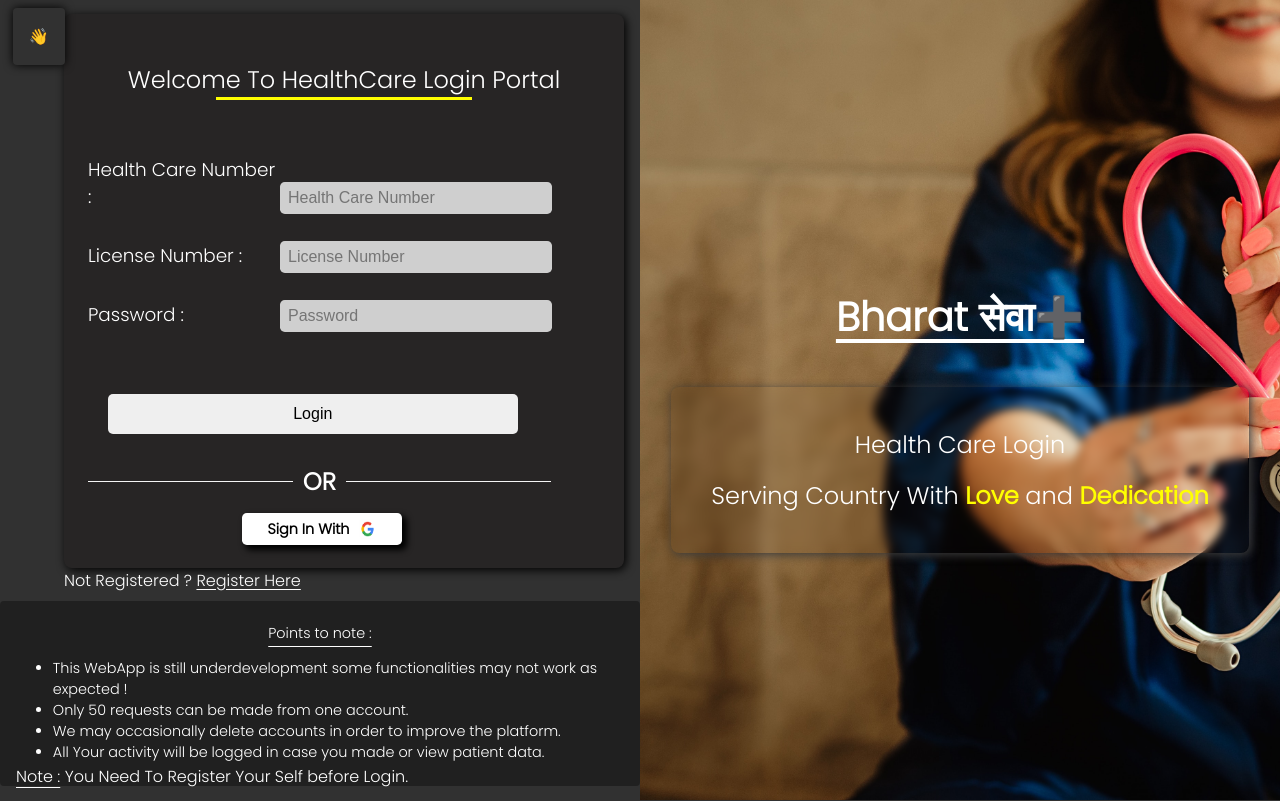
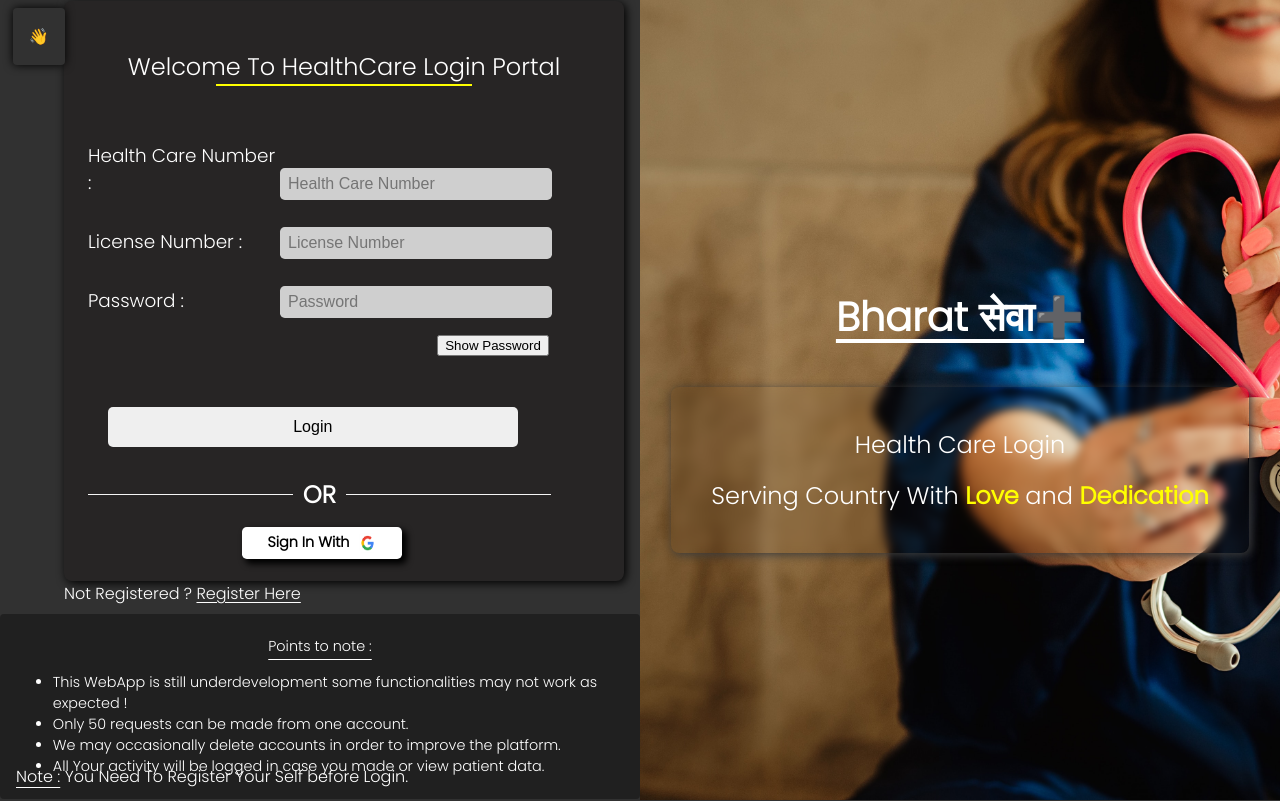
Before and after one commit to BharatSeva/BharatSeva-Plus-HealthCare-Interface, a React (Create React App) app: page /healthcare/login in a window 1280 px wide. Built offline with nearby package versions, Linux system fonts and the light colour scheme; the HTML template or start-up script is replaced by a standard one.

Commit message:
Add Password Visibility Toggle to Login and Registration Pages (#14)
Co-authored-by: Vaibhav Yadav <94986377+vaibhavyadav-dev@users.noreply.github.com>

```diff
--- a/src/HIP Interface/SignAndLogin/Register/Register.js
+++ b/src/HIP Interface/SignAndLogin/Register/Register.js
@@ -1,63 +1,72 @@
-import { useState } from "react"
-import "./Register.css"
-import React from "react"
-import { Link, NavLink } from "react-router-dom"
+import { useState } from "react";
+import "./Register.css";
+import React from "react";
+import { Link, NavLink } from "react-router-dom";
 // import InsecureContent from "../InsecureContent/InsecureContent"
 
-
-
 export default function Register() {
-    let PasswordStatus = document.querySelector("#RegisterPasswordStatus")
-    const [Status, SetStatus] = useState("Validating...")
+  let PasswordStatus = document.querySelector("#RegisterPasswordStatus");
+  const [showPassword, setShowPassword] = useState(false);
+  const [Status, SetStatus] = useState("Validating...");
   const [Fetched, SetIsFetched] = useState({
     IsFetched: false,
     IsGood: false,
-        IsRedirect: false
-    })
-    const [FormData, SetFormData] = useState()
+    IsRedirect: false,
+  });
+  const [FormData, SetFormData] = useState();
   function OnclickChange(e) {
-        const { name, value } = e.target
-        SetFormData(prev => ({
+    const { name, value } = e.target;
+    SetFormData((prev) => ({
       ...prev,
-            [name]: value
-        }))
+      [name]: value,
+    }));
   }
-
 
   async function RegisterAPIGOESHere(e) {
     e.preventDefault();
-        if (document.querySelector("#Registration_Password").value !== document.querySelector("#Registration_CheckPassword").value) {
-            PasswordStatus.textContent = "Password Do Not Match :("
-            PasswordStatus.classList.remove("DiplayNone")
+    if (
+      document.querySelector("#Registration_Password").value !==
+      document.querySelector("#Registration_CheckPassword").value
+    ) {
+      PasswordStatus.textContent = "Password Do Not Match :(";
+      PasswordStatus.classList.remove("DiplayNone");
       PasswordStatus.style.color = "red";
       return;
     }
-        PasswordStatus.classList.add("DiplayNone")
+    PasswordStatus.classList.add("DiplayNone");
 
-        SetIsFetched((p) => ({ ...p, IsFetched: true }))
-        SetStatus("Loading...")
+    SetIsFetched((p) => ({ ...p, IsFetched: true }));
+    SetStatus("Loading...");
     try {
-            const response = await fetch(`${process.env.REACT_APP_API_URL}/api/v1/healthcareauth/register`, {
+      const response = await fetch(
+        `${process.env.REACT_APP_API_URL}/api/v1/healthcareauth/register`,
+        {
           method: "POST",
           headers: {
-                    'Content-Type': 'Application/json'
+            "Content-Type": "Application/json",
           },
-                body: JSON.stringify(FormData)
-            })
-            const data = await response.json()
+          body: JSON.stringify(FormData),
+        }
+      );
+      const data = await response.json();
       if (response.ok) {
-                SetStatus("Registration Successfull! Please Login :)")
-                SetIsFetched((p) => ({ ...p, IsRedirect: true }))
+        SetStatus("Registration Successfull! Please Login :)");
+        SetIsFetched((p) => ({ ...p, IsRedirect: true }));
         // Use === instead of ==
       } else if (response.status === 400) {
-                SetStatus("Seems Like Anyone else already Registered With Given Email Or HealthCareID :(")
+        SetStatus(
+          "Seems Like Anyone else already Registered With Given Email Or HealthCareID :("
+        );
       } else {
-                SetStatus(data.message)
+        SetStatus(data.message);
       }
-            SetIsFetched((p) => ({ ...p, IsGood: true }))
+      SetIsFetched((p) => ({ ...p, IsGood: true }));
     } catch (err) {
-            alert("Could Not Connect to Server...🙄")
+      alert("Could Not Connect to Server...🙄");
     }
+  }
+  function togglePasswordVisibility() {
+    setShowPassword((prev) => !prev);
   }
 
   return (
@@ -66,7 +75,8 @@ export default function Register() {
         <div
           className={`HIP_RegisterContainer DisplayFlexjustifyAlignitem ${
             Fetched.IsFetched ? "DisplayOpacity" : ""
-						}`}>
+          }`}
+        >
           <div className="RegisterLable">
             <p>HealthCare Registration 🩺</p>
             <p>
@@ -118,9 +128,13 @@ export default function Register() {
                     flexDirection: "column",
                     justifyContent: "flex-start",
                     alignItems: "flex-start",
-										}}>
+                  }}
+                >
                   <p>Health Care ID : </p>
-										<p className="HelptextinRegister" style={{fontSize: "6px", marginTop: "-10px"}}>
+                  <p
+                    className="HelptextinRegister"
+                    style={{ fontSize: "6px", marginTop: "-10px" }}
+                  >
                     (HealthCare ID Should Be Unique)
                   </p>
                 </span>
@@ -261,7 +275,8 @@ export default function Register() {
                   flexDirection: "row",
                   alignItems: "center",
                   marginLeft: "-16px",
-									}}>
+                }}
+              >
                 <label className="registerHealthCaretextarea">
                   About Your Hospital :
                 </label>
@@ -274,12 +289,13 @@ export default function Register() {
                   onChange={OnclickChange}
                   required
                   rows="5"
-										cols="39"></textarea>
+                  cols="39"
+                ></textarea>
               </div>
 
               <label>Password :</label>
               <input
-									type="password"
+                type={showPassword ? "text" : "password"}
                 placeholder="Enter Password"
                 id="Registration_Password"
                 required
@@ -287,20 +303,23 @@ export default function Register() {
               <br></br>
               <label>Password Again :</label>
               <input
-									type="password"
+                type={showPassword ? "text" : "password"}
                 placeholder="Enter Your Password Again"
                 name="password"
                 id="Registration_CheckPassword"
                 onChange={OnclickChange}
                 required
               />
-								<p
-									id="RegisterPasswordStatus"
-									className="DiplayNone"></p>
-
+              <p id="RegisterPasswordStatus" className="DiplayNone"></p>
+              <div style={{ width: "97.5%", textAlign: "right" }}>
+                <button type="button" onClick={togglePasswordVisibility}>
+                  {showPassword ? "Hide Password" : "Show Password"}
+                </button>
+              </div>
               <div
                 className="Registerbtn DisplayFlexjustifyAlignitem"
-									style={{ width: "90%", margin: "0px auto" }}>
+                style={{ width: "90%", margin: "0px auto" }}
+              >
                 <button style={{ width: "100%" }}>Register*</button>
               </div>
             </form>
@@ -312,19 +331,22 @@ export default function Register() {
                 justifyContent: "center",
                 alignItems: "center",
                 gap: "10px",
-								}}>
+              }}
+            >
               <div
                 style={{
                   width: "45%",
                   height: "1px",
                   backgroundColor: "whitesmoke",
-									}}></div>
+                }}
+              ></div>
               <div
                 style={{
                   fontSize: "1.5rem",
                   fontWeight: "bolder",
                   color: "white",
-									}}>
+                }}
+              >
                 OR
               </div>
               <div
@@ -332,7 +354,8 @@ export default function Register() {
                   width: "45%",
                   height: "1px",
                   backgroundColor: "whitesmoke",
-									}}></div>
+                }}
+              ></div>
             </div>
             <p className="LoginbtnRedirect">
               Already Registered! <Link to="/healthcare/login">Login</Link>
@@ -340,7 +363,8 @@ export default function Register() {
 
             <p
               style={{ textAlign: "center", marginTop: "20px" }}
-								className="TermsandConditions">
+              className="TermsandConditions"
+            >
               *By Clicking On Register You Agree To Our Terms and Conditions!
             </p>
           </div>
@@ -360,7 +384,8 @@ export default function Register() {
                   id="AtregisterPage"
                   onClick={() =>
                     SetIsFetched((p) => ({ IsGood: false, IsFetched: false }))
-										}>
+                  }
+                >
                   Continue
                 </button>
               )
--- a/src/HIP Interface/SignAndLogin/SignIn/SignIn.js
+++ b/src/HIP Interface/SignAndLogin/SignIn/SignIn.js
@@ -1,152 +1,248 @@
-import "./SignIn.css"
+import "./SignIn.css";
 import { useEffect, useState } from "react";
 import { Link, Navigate } from "react-router-dom";
 // import InsecureContent from "../InsecureContent/InsecureContent";
 import GoogleOAuth from "../GoogleAuthentication/OAuth";
-import { GoogleOAuthProvider } from '@react-oauth/google';
+import { GoogleOAuthProvider } from "@react-oauth/google";
 export default function SignIN() {
-
-    const [FormData, SetFormData] = useState({})
+  const [FormData, SetFormData] = useState({});
   const [IsLoaded, SetIsLoaded] = useState({
     IsLoaded: false,
     IsAuthenticated: false,
-        IsLimit: false
-    })
-    const [Statustxt, SetStatustxt] = useState("👋")
-    const [POSTDATE, SetPOSTDATE] = useState({})
-
+    IsLimit: false,
+  });
+  const [Statustxt, SetStatustxt] = useState("👋");
+  const [POSTDATE, SetPOSTDATE] = useState({});
+  const [showPassword, setShowPassword] = useState(false);
   function OnChange(e) {
-        const { name, value } = e.target
+    const { name, value } = e.target;
     SetFormData((prev) => ({
       ...prev,
-            [name]: value
-        }))
-        SetFormData((prev) => ({ ...prev, LoginDT: POSTDATE }))
+      [name]: value,
+    }));
+    SetFormData((prev) => ({ ...prev, LoginDT: POSTDATE }));
   }
 
   async function Data() {
     // Batt
     try {
-            let battery = await navigator.getBattery()
-            SetPOSTDATE((p) => ({ ...p, batteryLevel: (battery.level * 100), AppversionInfo: navigator.appVersion }))
+      let battery = await navigator.getBattery();
+      SetPOSTDATE((p) => ({
+        ...p,
+        batteryLevel: battery.level * 100,
+        AppversionInfo: navigator.appVersion,
+      }));
     } catch (err) {
-            SetPOSTDATE((p) => ({ ...p, batteryLevelProblem: `SomethingGotwrong ${err}` }))
+      SetPOSTDATE((p) => ({
+        ...p,
+        batteryLevelProblem: `SomethingGotwrong ${err}`,
+      }));
     }
     // GeoLocation
     if (navigator.geolocation) {
       navigator.geolocation.getCurrentPosition((pe) => {
-                SetPOSTDATE((p) => ({ ...p, PositionLatitude: pe.coords.latitude, PositionLongitude: pe.coords.longitude }))
-            })
+        SetPOSTDATE((p) => ({
+          ...p,
+          PositionLatitude: pe.coords.latitude,
+          PositionLongitude: pe.coords.longitude,
+        }));
+      });
     } else {
-            SetPOSTDATE((p) => ({ ...p, Positionerror: `Something Wrong` }))
+      SetPOSTDATE((p) => ({ ...p, Positionerror: `Something Wrong` }));
     }
   }
 
   useEffect(() => {
-        Data()
-    }, [])
-
-
+    Data();
+  }, []);
 
   async function LoginHealthCare(e) {
     e.preventDefault();
-        SetIsLoaded((p) => ({ ...p, IsLoaded: true }))
+    SetIsLoaded((p) => ({ ...p, IsLoaded: true }));
     try {
-            let res = await fetch(`${process.env.REACT_APP_API_URL}/api/v1/healthcareauth/login`, {
+      let res = await fetch(
+        `${process.env.REACT_APP_API_URL}/api/v1/healthcareauth/login`,
+        {
           method: "POST",
           headers: {
-                    'Content-Type': "application/json",
+            "Content-Type": "application/json",
           },
-                body: JSON.stringify(FormData)
-            })
-            const response = await res.json()
+          body: JSON.stringify(FormData),
+        }
+      );
+      const response = await res.json();
       if (res.ok) {
-                sessionStorage.setItem("BharatSevahealthCare", JSON.stringify({ ...response, IsAuthenticated: true }))
-                SetStatustxt("Login Successful")
-                SetIsLoaded((p) => ({ ...p, IsAuthenticated: true }))
-            }
-            else {
-                SetStatustxt(response.message)
+        sessionStorage.setItem(
+          "BharatSevahealthCare",
+          JSON.stringify({ ...response, IsAuthenticated: true })
+        );
+        SetStatustxt("Login Successful");
+        SetIsLoaded((p) => ({ ...p, IsAuthenticated: true }));
+      } else {
+        SetStatustxt(response.message);
       }
     } catch (err) {
-            SetStatustxt(err.message)
+      SetStatustxt(err.message);
     }
-        SetIsLoaded((p) => ({ ...p, IsLoaded: false }))
-
+    SetIsLoaded((p) => ({ ...p, IsLoaded: false }));
   }
 
-
+  function togglePasswordVisibility() {
+    setShowPassword((prev) => !prev);
+  }
   return (
     <>
-            {IsLoaded.IsAuthenticated && (<Navigate to='/healthcare/dashboard' replace={true} />)}
+      {IsLoaded.IsAuthenticated && (
+        <Navigate to="/healthcare/dashboard" replace={true} />
+      )}
       <div className="LoginMessageHealthCare">
         <p>{Statustxt}</p>
       </div>
 
       <div className="LoginPageContainer">
         <div className="HealthCareLoginUpperTxt">
-                    <p><span>Note :</span> You Need To Register Your Self before Login.</p>
+          <p>
+            <span>Note :</span> You Need To Register Your Self before Login.
+          </p>
         </div>
 
         <div className="LoginForHealthCare_rightSide DisplayFlexjustifyAlignitem">
-
-                    <div className="HealthCareLoginFormContainer" style={{width: "80%", margin: "0px auto"}}>
-
-                        <form onSubmit={LoginHealthCare} style={{margin: "0px auto"}}>
-                            <p className="Healthcarebannertxt">Welcome To HealthCare Login Portal</p>
+          <div
+            className="HealthCareLoginFormContainer"
+            style={{ width: "80%", margin: "0px auto" }}
+          >
+            <form onSubmit={LoginHealthCare} style={{ margin: "0px auto" }}>
+              <p className="Healthcarebannertxt">
+                Welcome To HealthCare Login Portal
+              </p>
 
               <label>Health Care Number :</label>
-                            <input type="number" placeholder="Health Care Number" name="healthcareId" className="inputs" onChange={OnChange} required />
+              <input
+                type="number"
+                placeholder="Health Care Number"
+                name="healthcareId"
+                className="inputs"
+                onChange={OnChange}
+                required
+              />
               <br></br>
               <label>License Number :</label>
-                            <input className="inputs" type="number" placeholder="License Number" name="healthcarelicense" required onChange={OnChange} />
+              <input
+                className="inputs"
+                type="number"
+                placeholder="License Number"
+                name="healthcarelicense"
+                required
+                onChange={OnChange}
+              />
               <br></br>
               <label>Password :</label>
-                            <input className="inputs" type="password" placeholder="Password" maxLength="30" name="password" required onChange={OnChange} />
-
-                            <input type="submit" id="LoginBtn" disabled={IsLoaded.IsLoaded} value={IsLoaded.IsLoaded ? "Validating..." : "Login"}  required style={{ height: "40px"}}  />
-                            <div style={{display: "flex", flexDirection: "row", marginTop: "30px", justifyContent: "start", alignItems: "center", gap: "10px"}}>
-                                <div style={{width:"40%", height: "1px", backgroundColor: "whitesmoke"}}></div>
-                                <div style={{fontSize: "1.5rem", fontWeight: "bolder"}}>OR</div>
-                                <div style={{width:"40%", height: "1px", backgroundColor: "whitesmoke"}}></div>
+              <input
+                className="inputs"
+                type={showPassword ? "text" : "password"}
+                placeholder="Password"
+                maxLength="30"
+                name="password"
+                required
+                onChange={OnChange}
+              />
+              <div style={{ width: "90%", textAlign: "right" }}>
+                <button type="button" onClick={togglePasswordVisibility}>
+                  {showPassword ? "Hide Password" : "Show Password"}
+                </button>
               </div>
-                            <div style={{display: "flex", justifyContent:"center", alignItems: "center", marginLeft: "-70px"}}  ><GoogleOAuthProvider  clientId="476285565826-8smpt7q2bh9o1ace0iqn8lcmn52maele.apps.googleusercontent.com"><GoogleOAuth  /></GoogleOAuthProvider></div>
+              <input
+                type="submit"
+                id="LoginBtn"
+                disabled={IsLoaded.IsLoaded}
+                value={IsLoaded.IsLoaded ? "Validating..." : "Login"}
+                required
+                style={{ height: "40px" }}
+              />
+              <div
+                style={{
+                  display: "flex",
+                  flexDirection: "row",
+                  marginTop: "30px",
+                  justifyContent: "start",
+                  alignItems: "center",
+                  gap: "10px",
+                }}
+              >
+                <div
+                  style={{
+                    width: "40%",
+                    height: "1px",
+                    backgroundColor: "whitesmoke",
+                  }}
+                ></div>
+                <div style={{ fontSize: "1.5rem", fontWeight: "bolder" }}>
+                  OR
+                </div>
+                <div
+                  style={{
+                    width: "40%",
+                    height: "1px",
+                    backgroundColor: "whitesmoke",
+                  }}
+                ></div>
+              </div>
+              <div
+                style={{
+                  display: "flex",
+                  justifyContent: "center",
+                  alignItems: "center",
+                  marginLeft: "-70px",
+                }}
+              >
+                <GoogleOAuthProvider clientId="476285565826-8smpt7q2bh9o1ace0iqn8lcmn52maele.apps.googleusercontent.com">
+                  <GoogleOAuth />
+                </GoogleOAuthProvider>
+              </div>
             </form>
             <div className="NotRegisteredRedirectbtn">
-                            <p>Not Registered ? <Link to="/healthcare/register">Register Here</Link></p>
+              <p>
+                Not Registered ?{" "}
+                <Link to="/healthcare/register">Register Here</Link>
+              </p>
             </div>
-
           </div>
 
           <div className="LoginHealthcarebelowtxt">
             <p>Points to note :</p>
             <ul>
-                            <li>This WebApp is still underdevelopment some functionalities may not work as expected !</li>
+              <li>
+                This WebApp is still underdevelopment some functionalities may
+                not work as expected !
+              </li>
               <li>Only 50 requests can be made from one account.</li>
-                            <li>We may occasionally delete accounts in order to improve the platform.</li>
-                            <li>All Your activity will be logged in case you made or view patient data.</li>
+              <li>
+                We may occasionally delete accounts in order to improve the
+                platform.
+              </li>
+              <li>
+                All Your activity will be logged in case you made or view
+                patient data.
+              </li>
             </ul>
           </div>
-
         </div>
 
-
         <div className="LoginRightSideImage DisplayFlexjustifyAlignitem">
-
           <div className="LoginRideSideImage_Header">
             <p>Bharat सेवा➕</p>
           </div>
           <div className="LoginRightSideTxtcontainer DisplayFlexjustifyAlignitem">
             <p>Health Care Login</p>
-                        <p>Serving Country With <span>Love</span> and <span>Dedication</span></p>
+            <p>
+              Serving Country With <span>Love</span> and <span>Dedication</span>
+            </p>
           </div>
-
-
         </div>
       </div>
 
       {/* This one is for PopUp */}
       {/* <InsecureContent /> */}
     </>
-    )
+  );
 }
```
Lines whose indentation alone changed are shown as unchanged.
